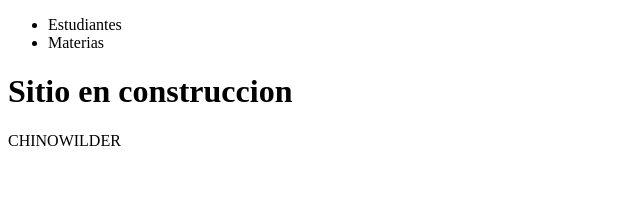
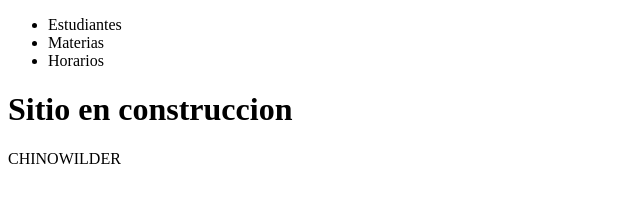
Before and after one commit to CHINO2297/PRIMER-PARCIAL, a plain HTML site: page index.html in a window 1280 px wide. Shown: the whole page, without its empty margins (0-640 px from the left). Drawn offline with Linux system fonts and the light colour scheme.

Commit message:
segundo comit

```diff
--- a/index.html
+++ b/index.html
@@ -12,6 +12,7 @@
             <ul>
                 <li>Estudiantes</li>
                 <LI>Materias</LI>
+                <LI>Horarios</LI>
             </ul>
         </nav>
     </header>
```
